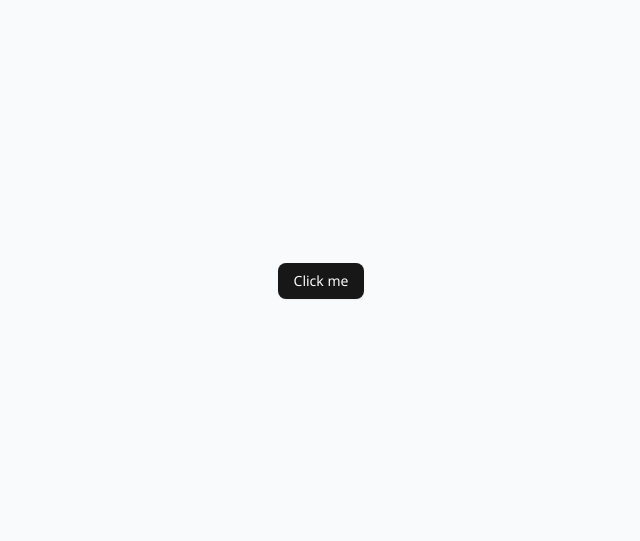
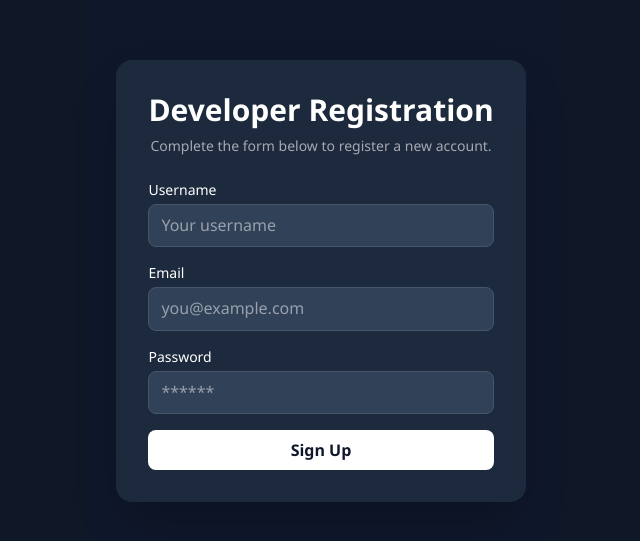
Before and after one commit to iNsoM22/FinTechFrontend, a React (Vite) app in the folder fintech/: page / in a window 1280 px wide. Shown: the part 119-660 px from the top of the page, without its empty margins (319-959 px from the left). Built offline with nearby package versions, Linux system fonts and the light colour scheme.

Commit message:
Registration form

```diff
--- a/fintech/package.json
+++ b/fintech/package.json
@@ -17,6 +17,7 @@
     "lucide-react": "^0.503.0",
     "react": "^19.0.0",
     "react-dom": "^19.0.0",
+    "react-hot-toast": "^2.5.2",
     "react-router-dom": "^7.5.1",
     "tailwind-merge": "^3.2.0",
     "tailwindcss": "^4.1.4",
--- a/fintech/src/App.tsx
+++ b/fintech/src/App.tsx
@@ -1,9 +1,9 @@
-import { Button } from "@/components/ui/button";
+import SignupForm from './components/SignupForm';
 
 function App() {
   return (
-    <div className="flex flex-col items-center justify-center min-h-svh">
-      <Button>Click me</Button>
+    <div className="min-h-screen flex items-center justify-center bg-gray-900">
+      <SignupForm />
     </div>
   );
 }
--- /dev/null
+++ b/fintech/src/components/SignupForm.tsx
@@ -0,0 +1,149 @@
+import React, { useState } from "react";
+import { Toaster, toast } from "react-hot-toast";
+
+interface FormData {
+  username: string;
+  email: string;
+  password: string;
+}
+
+export default function SignupForm() {
+  const [formData, setFormData] = useState<FormData>({
+    username: "",
+    email: "",
+    password: "",
+  });
+
+  const [errors, setErrors] = useState<Partial<FormData>>({});
+
+  const handleChange = (e: React.ChangeEvent<HTMLInputElement>) => {
+    setFormData({
+      ...formData,
+      [e.target.name]: e.target.value,
+    });
+
+    setErrors({
+      ...errors,
+      [e.target.name]: "",
+    });
+  };
+
+  const validate = () => {
+    const newErrors: Partial<FormData> = {};
+
+    if (!formData.username || formData.username.length < 3) {
+      newErrors.username = "Username must be at least 3 characters.";
+    }
+
+    if (!formData.email || !/\S+@\S+\.\S+/.test(formData.email)) {
+      newErrors.email = "Please enter a valid email address.";
+    }
+
+    if (!formData.password || formData.password.length < 6) {
+      newErrors.password = "Password must be at least 6 characters.";
+    }
+
+    setErrors(newErrors);
+    return Object.keys(newErrors).length === 0;
+  };
+
+  const handleSubmit = (e: React.FormEvent<HTMLFormElement>) => {
+    e.preventDefault();
+
+    if (validate()) {
+      toast.success("Account created successfully 🎉");
+      setFormData({ username: "", email: "", password: "" });
+    } else {
+      toast.error("Please fix the errors in the form.");
+    }
+  };
+
+  return (
+    <>
+      <Toaster position="top-center" />
+      <div className="min-h-screen flex items-center justify-center bg-slate-900 px-4 sm:px-6 lg:px-8">
+        <div className="bg-slate-800 text-white rounded-2xl p-6 sm:p-8 w-full max-w-[95%] sm:max-w-[420px] md:max-w-[480px] shadow-2xl">
+          <h2 className="text-2xl sm:text-3xl font-bold mb-2 text-center">
+            Developer Registration
+          </h2>
+          <p className="text-xs sm:text-sm text-white/60 text-center mb-6">
+            Complete the form below to register a new account.
+          </p>
+
+          <form onSubmit={handleSubmit} className="space-y-4">
+
+            <div>
+              <label className="block text-xs sm:text-sm mb-1" htmlFor="username">
+                Username
+              </label>
+              <input
+                type="text"
+                id="username"
+                name="username"
+                placeholder="Your username"
+                value={formData.username}
+                onChange={handleChange}
+                className={`w-full px-3 py-2 rounded-md bg-slate-700 text-white placeholder-white/50 border ${
+                  errors.username ? "border-red-500" : "border-slate-600"
+                } focus:outline-none focus:ring-2 focus:ring-white`}
+              />
+              {errors.username && (
+                <p className="text-red-400 text-xs mt-1">{errors.username}</p>
+              )}
+            </div>
+
+
+            <div>
+              <label className="block text-xs sm:text-sm mb-1" htmlFor="email">
+                Email
+              </label>
+              <input
+                type="email"
+                id="email"
+                name="email"
+                placeholder="you@example.com"
+                value={formData.email}
+                onChange={handleChange}
+                className={`w-full px-3 py-2 rounded-md bg-slate-700 text-white placeholder-white/50 border ${
+                  errors.email ? "border-red-500" : "border-slate-600"
+                } focus:outline-none focus:ring-2 focus:ring-white`}
+              />
+              {errors.email && (
+                <p className="text-red-400 text-xs mt-1">{errors.email}</p>
+              )}
+            </div>
+
+
+            <div>
+              <label className="block text-xs sm:text-sm mb-1" htmlFor="password">
+                Password
+              </label>
+              <input
+                type="password"
+                id="password"
+                name="password"
+                placeholder="******"
+                value={formData.password}
+                onChange={handleChange}
+                className={`w-full px-3 py-2 rounded-md bg-slate-700 text-white placeholder-white/50 border ${
+                  errors.password ? "border-red-500" : "border-slate-600"
+                } focus:outline-none focus:ring-2 focus:ring-white`}
+              />
+              {errors.password && (
+                <p className="text-red-400 text-xs mt-1">{errors.password}</p>
+              )}
+            </div>
+
+
+            <button
+              type="submit"
+              className="w-full bg-white text-slate-900 hover:bg-gray-100 py-2 rounded-md font-semibold text-sm sm:text-base transition duration-200 btn-hover"
+            >
+              Sign Up
+            </button>
+          </form>
+        </div>
+      </div>
+    </>
+  );
+}
--- a/fintech/src/index.css
+++ b/fintech/src/index.css
@@ -143,3 +143,9 @@ body {
     @apply bg-background text-foreground;
   }
 }
+
+.btn-hover:hover {
+  transform: translateY(-3px);
+  background-color: #4A90E2;
+  transition: all 0.3s ease-in-out;
+}
```
Also changed, not shown: 2 other files (tests, documents, lock files or other folders).
